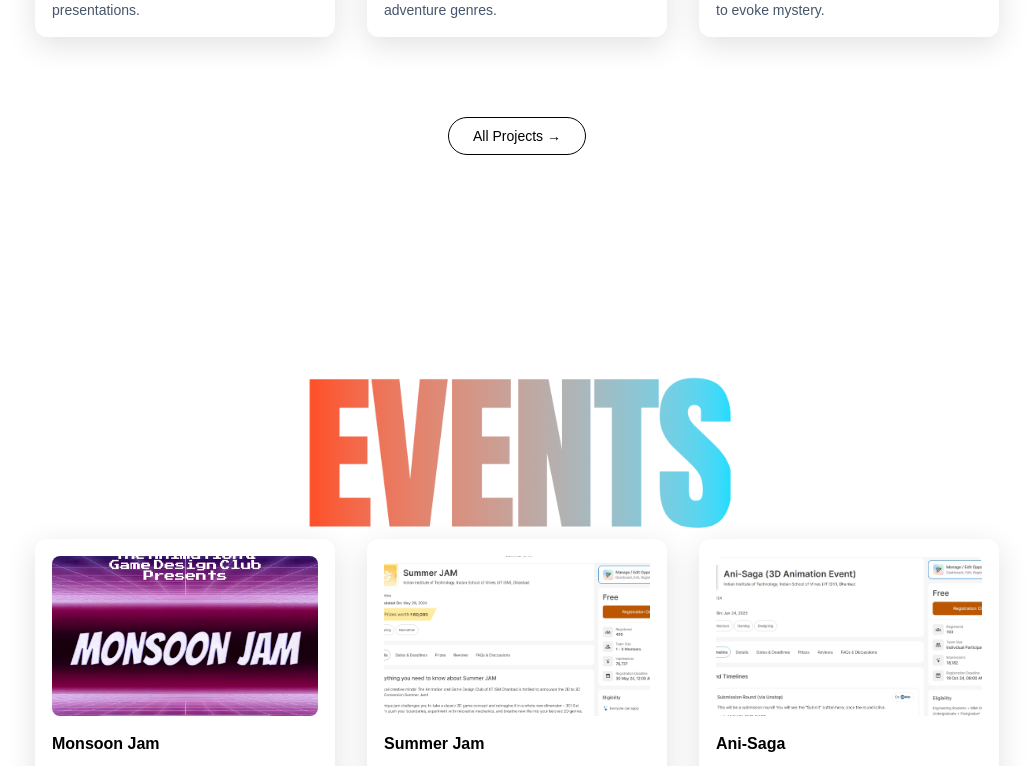
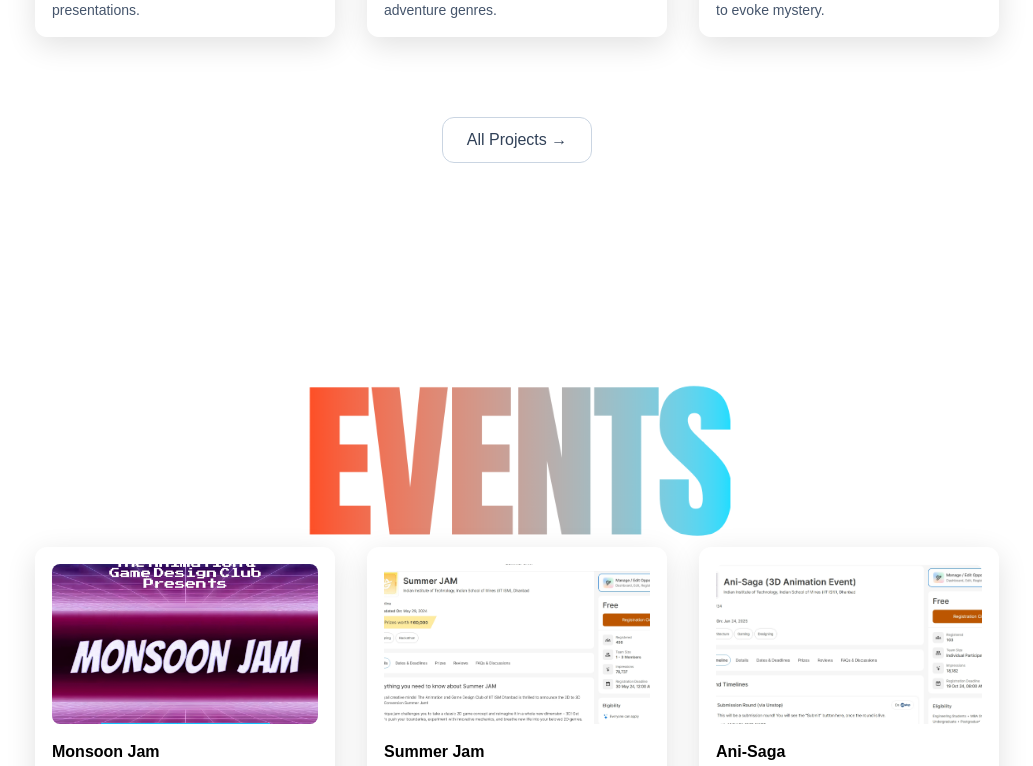
Before and after one commit to Sameer-2006/animationGameDesign, a React (Vite) app: page / in a window 1280 px wide. Shown: the part 2403-3169 px from the top of the page, without its empty margins (123-1156 px from the left). Built offline with nearby package versions, Linux system fonts and the light colour scheme.

Commit message:
Update projects.jsx

```diff
--- a/src/components/projects.jsx
+++ b/src/components/projects.jsx
@@ -176,7 +176,7 @@ const Projct = () => {
             target="_blank"
             rel="noopener noreferrer"
             href="https://sameer-2006.github.io/AllProjectsLatest/"
-            className="inline-block rounded-full border px-6 py-2 text-sm hover:bg-slate-100 transition"
+            className=" inline-flex items-center gap-2 px-6 py-2.5 rounded-xl border border-slate-300 text-slate-700 hover:bg-slate-100 hover:scale-[1.03] transition-all duration-300"
           >
             All Projects →
           </a>
```
